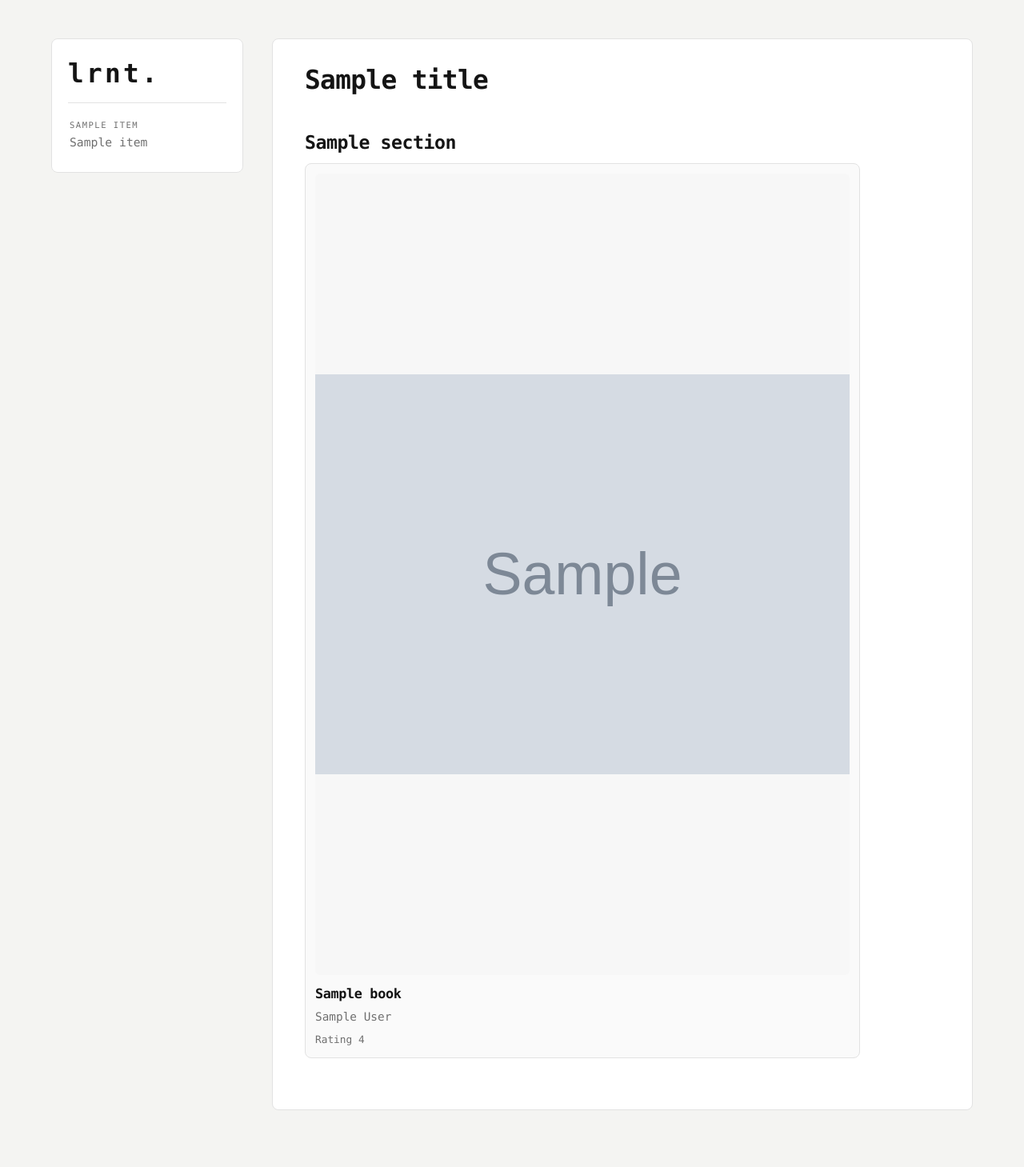
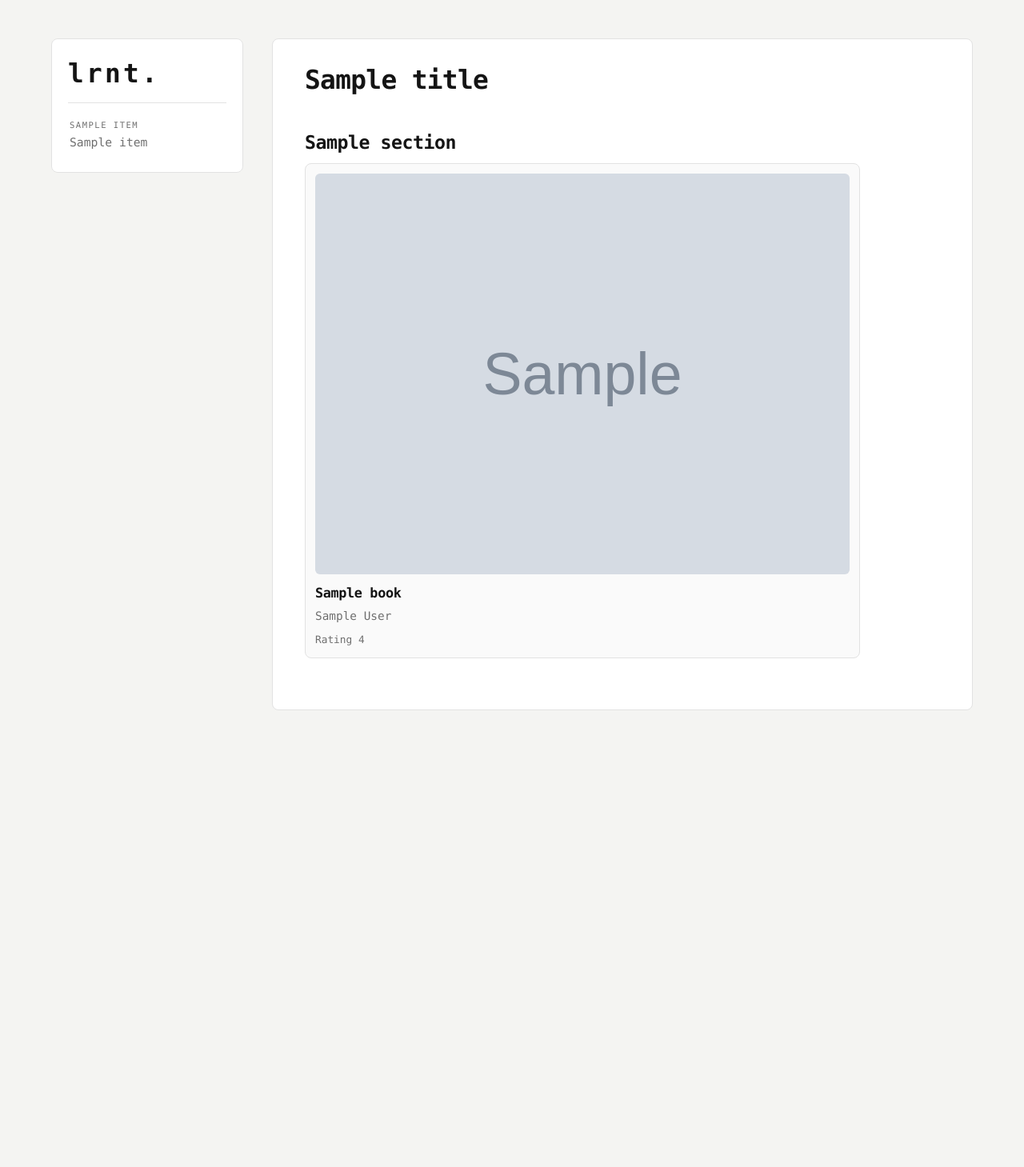
Before and after one commit to lrnt/kb, a Python web app: template web/templates/books.html in a window 1280 px wide. Shown: the top 1459 px of the page at 80% size. After the commit the page ends 888 px from the top, so only its background shows below. Run offline with Jinja, Linux system fonts and the light colour scheme; the template is opened without the code that fills it: most values are stand-ins (such as "Sample title", 1, 10 or a date in 2020); grey boxes marked "Sample" are stand-in pictures; some libraries are stand-ins or nearby versions.

Commit message:
Fix aspect ratio in book list

```diff
--- a/web/static/style.css
+++ b/web/static/style.css
@@ -284,7 +284,6 @@ a:focus-visible {
 
 .book-cover {
     position: relative;
-    aspect-ratio: 2 / 3;
     border-radius: calc(var(--radius) - 2px);
     overflow: hidden;
     background: var(--pre-bg);
@@ -294,8 +293,7 @@ a:focus-visible {
 
 .book-cover img {
     width: 100%;
-    height: 100%;
-    object-fit: contain;
+    height: auto;
     display: block;
 }
 
@@ -311,6 +309,10 @@ a:focus-visible {
 
 .book-cover--missing .book-cover-fallback {
     display: block;
+}
+
+.book-cover--missing {
+    aspect-ratio: 2 / 3;
 }
 
 .book-body {
```
